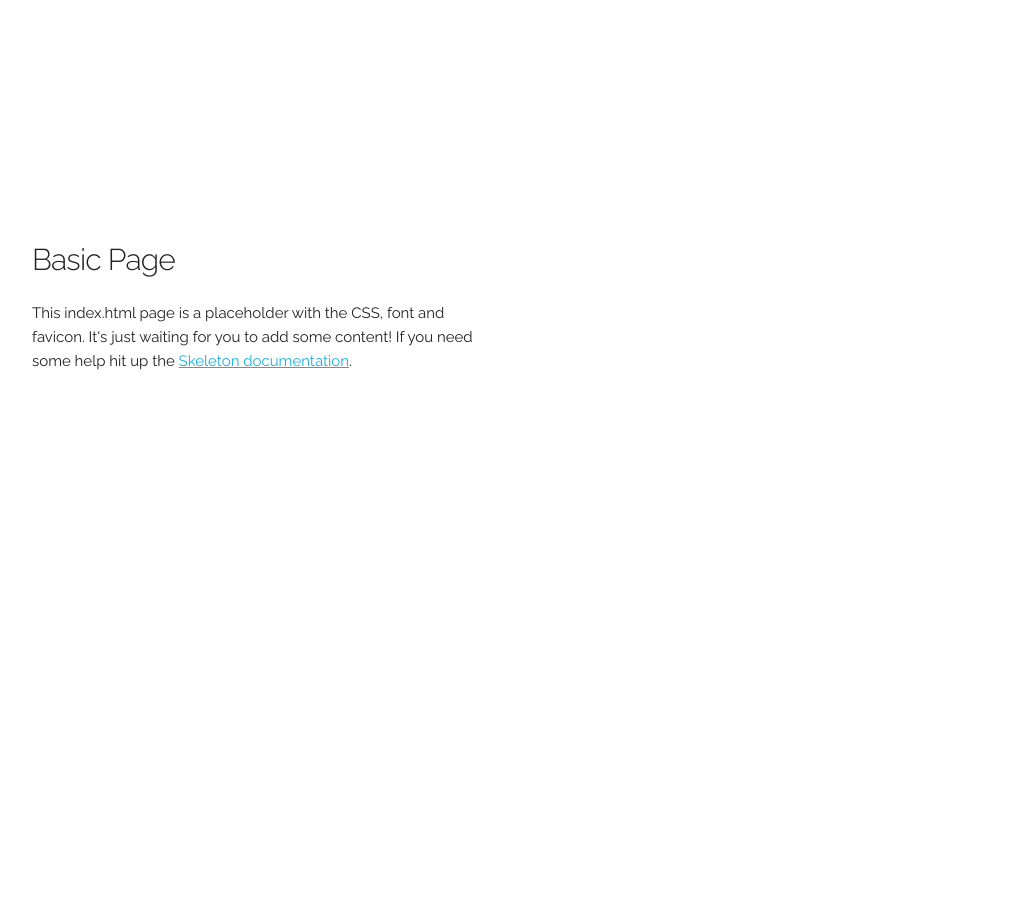
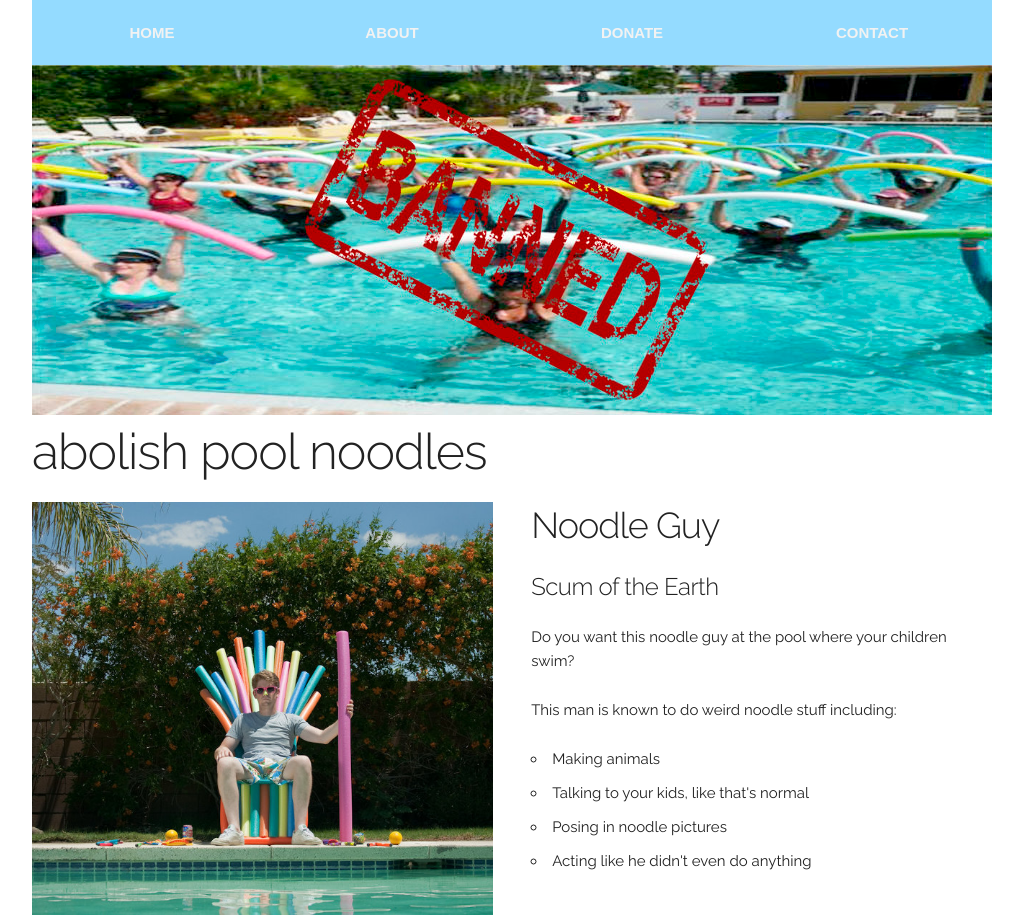
Before and after one commit to Mikerob215/cause, a plain HTML site: page index.html in a window 1280 px wide. Shown: the whole page, without its empty margins (128-1151 px from the left). Before the commit the page ends 800 px from the top, so only its background shows below. Drawn offline with Linux system fonts and the light colour scheme.

Commit message:
replaced index with template

```diff
--- a/index.html
+++ b/index.html
@@ -1,11 +1,12 @@
 <!DOCTYPE html>
 <html lang="en">
+
 <head>
 
   <!-- Basic Page Needs
   –––––––––––––––––––––––––––––––––––––––––––––––––– -->
   <meta charset="utf-8">
-  <title>Your page title here :)</title>
+  <title>Abolish pool noodles</title>
   <meta name="description" content="">
   <meta name="author" content="">
 
@@ -21,26 +22,66 @@
   –––––––––––––––––––––––––––––––––––––––––––––––––– -->
   <link rel="stylesheet" href="css/normalize.css">
   <link rel="stylesheet" href="css/skeleton.css">
-
+  <link rel="stylesheet" href="css/style.css">
   <!-- Favicon
   –––––––––––––––––––––––––––––––––––––––––––––––––– -->
   <link rel="icon" type="image/png" href="images/favicon.png">
 
 </head>
+
 <body>
 
   <!-- Primary Page Layout
   –––––––––––––––––––––––––––––––––––––––––––––––––– -->
   <div class="container">
-    <div class="row">
-      <div class="one-half column" style="margin-top: 25%">
-        <h4>Basic Page</h4>
-        <p>This index.html page is a placeholder with the CSS, font and favicon. It's just waiting for you to add some content! If you need some help hit up the <a href="http://www.getskeleton.com">Skeleton documentation</a>.</p>
+    <nav>
+      <a href="template.html">
+        <div>Home</div>
+      </a>
+      <a href="about.html">
+        <div>About</div>
+      </a>
+      <a href="">
+        <div>Donate</div>
+      </a>
+      <a href="contact.html">
+        <div>Contact</div>
+      </a>
+    </nav>
+  <header>
+    <div id="cover">
+      <a href="images/noodlegang.jpg"><img src="images/noodlegang.jpg"></a>
+    </div>
+    <header>
+      <div class="row">
+        <div class="six columns">
+          <h1>abolish pool noodles</h1>
+        </div>
       </div>
-    </div>
+    </header>
+    <article>
+      <div class="row">
+        <div class="six columns">
+          <img src="images/noodleguy.jpg" alt="noodle guy" class="noodleguy">
+        </div>
+        <div class="six columns content">
+            <h3>Noodle Guy</h3>
+            <h5>Scum of the Earth</h5>
+            <p>Do you want this noodle guy at the pool where your children swim?</p>
+            <p>This man is known to do weird noodle stuff including:</p>
+            <ul>
+              <li>Making animals</li>
+              <li>Talking to your kids, like that's normal</li>
+              <li>Posing in noodle pictures</li>
+              <li>Acting like he didn't even do anything</li>
+            </ul>
+        </div>
+      </div>
+    </article>
   </div>
 
-<!-- End Document
+  <!-- End Document
   –––––––––––––––––––––––––––––––––––––––––––––––––– -->
 </body>
+
 </html>
```
